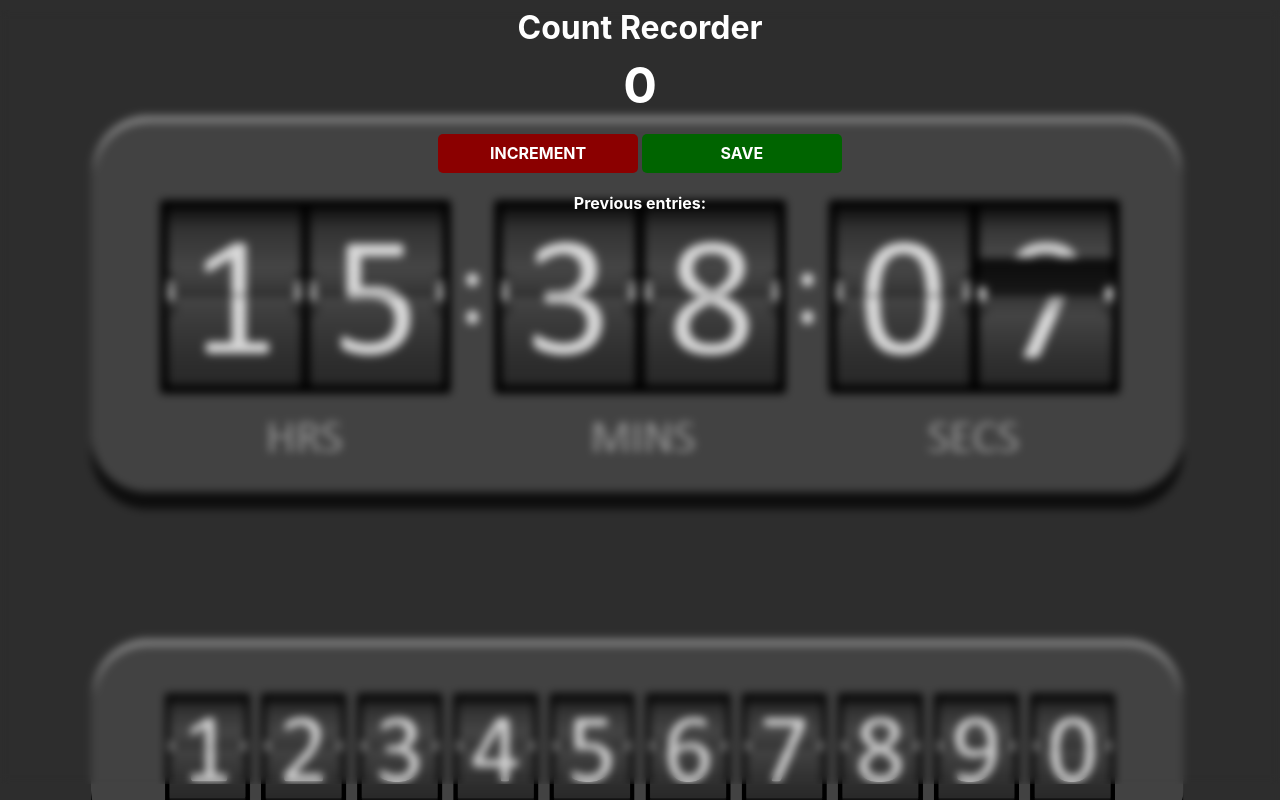
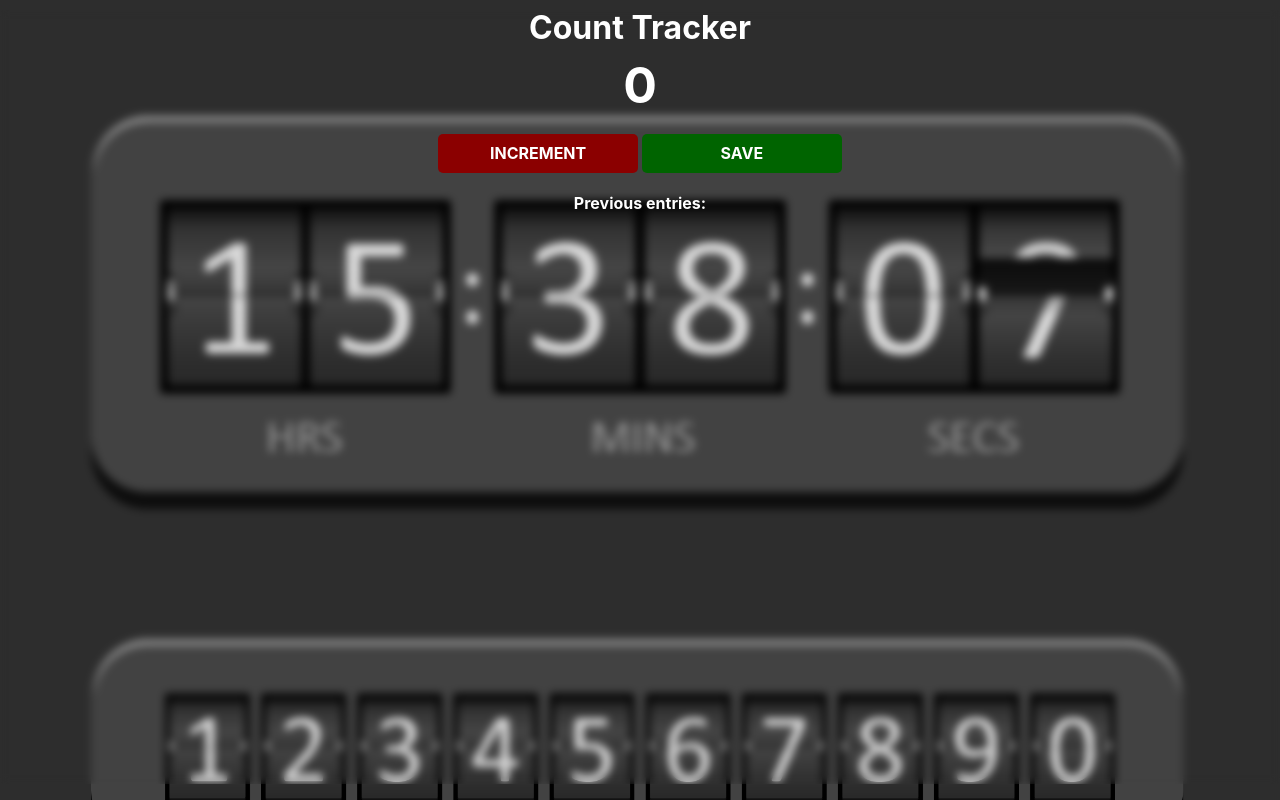
Before and after one commit to NiengeDavid/Free-Counter-App, a plain HTML site: page index.html in a window 1280 px wide. Drawn offline with nearby package versions, Linux system fonts and the light colour scheme.

Commit message:
Record to Tracker committed via upload by Nienge David
I changed the app title from Count recorder to count tracker on the index.html file #+7

```diff
--- a/index.html
+++ b/index.html
@@ -4,7 +4,7 @@
     </head>
     <body>
         <div id="max">
-            <h1>Count Recorder</h1>
+            <h1>Count Tracker</h1>
             <h2 id="count-el">0</h2>
             <button id="increment-btn" onclick="increment()">INCREMENT</button>
             <button id="save-btn" onclick="save()">SAVE</button>
```
